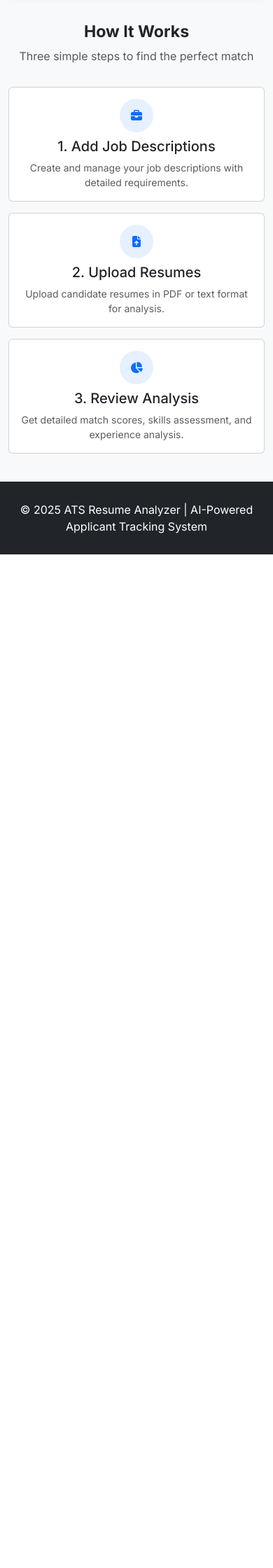
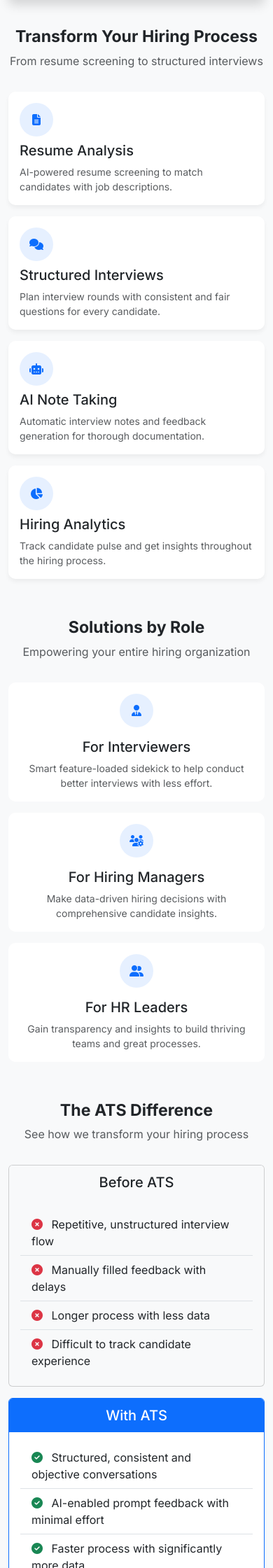
Before and after one commit to KiranBaburaj/ATS, a Django app: page / in a window 390 px wide. Shown: the part 892-3132 px from the top of the page at 70% size. Before the commit the page ends 1684 px from the top, so only its background shows below. Run offline with Django 5.2, Linux system fonts and the light colour scheme.

Commit message:
ui upload+HOME UI

```diff
--- a/templates/resume_analyzer/base.html
+++ b/templates/resume_analyzer/base.html
@@ -3,7 +3,7 @@
 <head>
     <meta charset="UTF-8">
     <meta name="viewport" content="width=device-width, initial-scale=1.0">
-    <title>Resume Analyzer | AI-Powered ATS</title>
+    <title>ATS | AI-Powered Interview Engine</title>
     <link href="https://cdn.jsdelivr.net/npm/bootstrap@5.3.0/dist/css/bootstrap.min.css" rel="stylesheet">
     <link rel="stylesheet" href="https://cdnjs.cloudflare.com/ajax/libs/font-awesome/6.4.0/css/all.min.css">
     <link rel="preconnect" href="https://fonts.googleapis.com">
@@ -91,12 +51,27 @@
             margin: 0 0.15rem;
         }
 
+        .container {
+            max-width: 1000px;
+            padding: 0.75rem;
+        }
+
+        .main-container {
+            flex: 1;
+            padding: 0.75rem 0;
+        }
+
         .card-header {
             padding: 0.75rem 1rem;
+            font-weight: 600;
+            border-bottom: none;
         }
 
         .btn {
+            border-radius: 6px;
             padding: 0.35rem 1rem;
+            font-weight: 500;
+            transition: all 0.3s ease;
         }
 
         .messages {
@@ -104,24 +79,9 @@
         }
 
         footer {
-            padding: 0.75rem 0;
-        }
-        border-bottom: none;
-            padding: 1rem 1.25rem;
-            font-weight: 600;
-        }
-
-        .btn {
-            border-radius: 6px;
-            padding: 0.5rem 1.25rem;
-            font-weight: 500;
-            transition: all 0.3s ease;
-        }
-
-        footer {
             background-color: #212529;
             color: white;
-            padding: 1rem 0;
+            padding: 0.75rem 0;
             margin-top: auto;
         }
 
@@ -134,12 +94,44 @@
         .animate-fade-in {
             animation: fadeIn 0.5s ease forwards;
         }
+
+        /* Feature cards */
+        .feature-card {
+            border-radius: 10px;
+            overflow: hidden;
+            transition: transform 0.3s ease, box-shadow 0.3s ease;
+            border: none;
+            box-shadow: 0 4px 6px rgba(0,0,0,0.05);
+        }
+
+        .feature-card:hover {
+            transform: translateY(-5px);
+            box-shadow: 0 10px 20px rgba(0,0,0,0.1);
+        }
+
+        /* Solution cards */
+        .solution-card {
+            border: none;
+            border-radius: 10px;
+            overflow: hidden;
+            height: 100%;
+        }
+
+        .solution-icon {
+            width: 48px;
+            height: 48px;
+            display: flex;
+            align-items: center;
+            justify-content: center;
+            border-radius: 50%;
+            margin-bottom: 1rem;
+        }
     </style>
 </head>
 <body>
     <nav class="navbar navbar-expand-lg navbar-dark">
         <div class="container">
-            <a class="navbar-brand" href="{% url 'home' %}"><i class="fas fa-file-search"></i> ATS Resume Analyzer</a>
+            <a class="navbar-brand" href="{% url 'home' %}"><i class="fas fa-comments"></i> ATS</a>
             <button class="navbar-toggler" type="button" data-bs-toggle="collapse" data-bs-target="#navbarNav">
                 <span class="navbar-toggler-icon"></span>
             </button>
@@ -152,7 +144,13 @@
                         <a class="nav-link" href="{% url 'manage_job_descriptions' %}"><i class="fas fa-briefcase"></i> Job Descriptions</a>
                     </li>
                     <li class="nav-item">
-                        <a class="nav-link" href="{% url 'upload_resume' %}"><i class="fas fa-file-upload"></i> Upload Resume</a>
+                        <a class="nav-link" href="{% url 'upload_resume' %}"><i class="fas fa-file-upload"></i> Resume Analysis</a>
+                    </li>
+                    <li class="nav-item">
+                        <a class="nav-link" href="#"><i class="fas fa-user-tie"></i> Interviews</a>
+                    </li>
+                    <li class="nav-item">
+                        <a class="nav-link" href="#"><i class="fas fa-chart-line"></i> Analytics</a>
                     </li>
                 </ul>
             </div>
@@ -179,7 +177,7 @@
 
     <footer>
         <div class="container text-center">
-            <p class="mb-0">© {% now "Y" %} ATS Resume Analyzer | AI-Powered Applicant Tracking System</p>
+            <p class="mb-0">© {% now "Y" %} ATS | AI-Powered Interview Engine</p>
         </div>
     </footer>
 
--- a/templates/resume_analyzer/home.html
+++ b/templates/resume_analyzer/home.html
@@ -1,16 +1,20 @@
 {% extends 'resume_analyzer/base.html' %}
 
 {% block content %}
+<!-- Hero Section -->
 <div class="row align-items-center">
     <div class="col-lg-6 mb-3 mb-lg-0">
-        <h1 class="display-5 fw-bold mb-2">AI-Powered Resume Analysis</h1>
-        <p class="lead mb-3">Streamline your hiring process with our advanced resume analyzer. Match candidates to job descriptions with precision and efficiency.</p>
+        <h1 class="display-5 fw-bold mb-2">The Interview Intelligence Engine</h1>
+        <p class="lead mb-3">Sharpen your hiring decisions and prevent costly hiring mistakes with our AI-powered interview platform.</p>
         <div class="d-flex flex-wrap gap-2">
             <a href="{% url 'manage_job_descriptions' %}" class="btn btn-primary">
-                <i class="fas fa-briefcase me-2"></i>Manage Job Descriptions
+                <i class="fas fa-briefcase me-2"></i>Create Job Description
             </a>
             <a href="{% url 'upload_resume' %}" class="btn btn-success">
                 <i class="fas fa-file-upload me-2"></i>Analyze Resume
+            </a>
+            <a href="#" class="btn btn-outline-primary">
+                <i class="fas fa-calendar-check me-2"></i>Schedule Interview
             </a>
         </div>
 
@@ -22,8 +26,8 @@
                             <i class="fas fa-bolt text-primary"></i>
                         </div>
                         <div>
-                            <h6 class="mb-0">Fast Analysis</h6>
-                            <small class="text-muted">Results in seconds</small>
+                            <h6 class="mb-0">Fewer Interviews</h6>
+                            <small class="text-muted">Save hours of time</small>
                         </div>
                     </div>
                 </div>
@@ -33,19 +37,19 @@
                             <i class="fas fa-chart-line text-primary"></i>
                         </div>
                         <div>
-                            <h6 class="mb-0">Accurate</h6>
-                            <small class="text-muted">AI-powered matching</small>
+                            <h6 class="mb-0">Better Decisions</h6>
+                            <small class="text-muted">AI-powered insights</small>
                         </div>
                     </div>
                 </div>
                 <div class="col-md-4">
                     <div class="d-flex align-items-center">
                         <div class="bg-primary bg-opacity-10 p-2 rounded-circle me-2">
-                            <i class="fas fa-shield-alt text-primary"></i>
+                            <i class="fas fa-user-check text-primary"></i>
                         </div>
                         <div>
-                            <h6 class="mb-0">Secure</h6>
-                            <small class="text-muted">Private data handling</small>
+                            <h6 class="mb-0">Great Experience</h6>
+                            <small class="text-muted">For candidates & teams</small>
                         </div>
                     </div>
                 </div>
@@ -56,50 +60,147 @@
     <div class="col-lg-6">
         <div class="card border-0 shadow">
             <div class="card-body p-0">
-                <img src="https://images.unsplash.com/photo-1586281380349-632531db7ed4?ixlib=rb-4.0.3&ixid=M3wxMjA3fDB8MHxzZWFyY2h8M3x8cmVzdW1lfGVufDB8fDB8fHww&auto=format&fit=crop&w=800&q=60" class="img-fluid rounded" alt="Resume Analysis">
+                <img src="https://images.unsplash.com/photo-1516321318423-f06f85e504b3?ixlib=rb-4.0.3&ixid=M3wxMjA3fDB8MHxwaG90by1wYWdlfHx8fGVufDB8fHx8fA%3D%3D&auto=format&fit=crop&w=800&q=80" class="img-fluid rounded" alt="Interview Platform">
             </div>
         </div>
     </div>
 </div>
 
-<div class="row mt-4 pt-4">
+<!-- Features Section -->
+<div class="row mt-4 pt-3">
     <div class="col-12 text-center mb-3">
-        <h3 class="fw-bold">How It Works</h3>
-        <p class="text-muted">Three simple steps to find the perfect match</p>
+        <h3 class="fw-bold">Transform Your Hiring Process</h3>
+        <p class="text-muted">From resume screening to structured interviews</p>
+    </div>
+
+    <div class="col-md-3 mb-3">
+        <div class="card feature-card h-100">
+            <div class="card-body p-3">
+                <div class="bg-primary bg-opacity-10 p-2 rounded-circle d-inline-flex mb-2" style="width: 48px; height: 48px;">
+                    <i class="fas fa-file-alt text-primary m-auto"></i>
+                </div>
+                <h5>Resume Analysis</h5>
+                <p class="text-muted small mb-0">AI-powered resume screening to match candidates with job descriptions.</p>
+            </div>
+        </div>
+    </div>
+
+    <div class="col-md-3 mb-3">
+        <div class="card feature-card h-100">
+            <div class="card-body p-3">
+                <div class="bg-primary bg-opacity-10 p-2 rounded-circle d-inline-flex mb-2" style="width: 48px; height: 48px;">
+                    <i class="fas fa-comments text-primary m-auto"></i>
+                </div>
+                <h5>Structured Interviews</h5>
+                <p class="text-muted small mb-0">Plan interview rounds with consistent and fair questions for every candidate.</p>
+            </div>
+        </div>
+    </div>
+
+    <div class="col-md-3 mb-3">
+        <div class="card feature-card h-100">
+            <div class="card-body p-3">
+                <div class="bg-primary bg-opacity-10 p-2 rounded-circle d-inline-flex mb-2" style="width: 48px; height: 48px;">
+                    <i class="fas fa-robot text-primary m-auto"></i>
+                </div>
+                <h5>AI Note Taking</h5>
+                <p class="text-muted small mb-0">Automatic interview notes and feedback generation for thorough documentation.</p>
+            </div>
+        </div>
+    </div>
+
+    <div class="col-md-3 mb-3">
+        <div class="card feature-card h-100">
+            <div class="card-body p-3">
+                <div class="bg-primary bg-opacity-10 p-2 rounded-circle d-inline-flex mb-2" style="width: 48px; height: 48px;">
+                    <i class="fas fa-chart-pie text-primary m-auto"></i>
+                </div>
+                <h5>Hiring Analytics</h5>
+                <p class="text-muted small mb-0">Track candidate pulse and get insights throughout the hiring process.</p>
+            </div>
+        </div>
+    </div>
+</div>
+
+<!-- Solutions by Role Section -->
+<div class="row mt-4 pt-3">
+    <div class="col-12 text-center mb-3">
+        <h3 class="fw-bold">Solutions by Role</h3>
+        <p class="text-muted">Empowering your entire hiring organization</p>
     </div>
 
     <div class="col-md-4 mb-3">
-        <div class="card h-100">
+        <div class="card solution-card">
             <div class="card-body text-center p-3">
-                <div class="bg-primary bg-opacity-10 p-2 rounded-circle d-inline-flex mb-2" style="width: 48px; height: 48px;">
-                    <i class="fas fa-briefcase text-primary m-auto"></i>
+                <div class="solution-icon bg-primary bg-opacity-10 mx-auto">
+                    <i class="fas fa-user-tie text-primary"></i>
                 </div>
-                <h5>1. Add Job Descriptions</h5>
-                <p class="text-muted small mb-0">Create and manage your job descriptions with detailed requirements.</p>
+                <h5>For Interviewers</h5>
+                <p class="text-muted small mb-0">Smart feature-loaded sidekick to help conduct better interviews with less effort.</p>
             </div>
         </div>
     </div>
 
     <div class="col-md-4 mb-3">
-        <div class="card h-100">
+        <div class="card solution-card">
             <div class="card-body text-center p-3">
-                <div class="bg-primary bg-opacity-10 p-2 rounded-circle d-inline-flex mb-2" style="width: 48px; height: 48px;">
-                    <i class="fas fa-file-upload text-primary m-auto"></i>
+                <div class="solution-icon bg-primary bg-opacity-10 mx-auto">
+                    <i class="fas fa-users-cog text-primary"></i>
                 </div>
-                <h5>2. Upload Resumes</h5>
-                <p class="text-muted small mb-0">Upload candidate resumes in PDF or text format for analysis.</p>
+                <h5>For Hiring Managers</h5>
+                <p class="text-muted small mb-0">Make data-driven hiring decisions with comprehensive candidate insights.</p>
             </div>
         </div>
     </div>
 
     <div class="col-md-4 mb-3">
-        <div class="card h-100">
+        <div class="card solution-card">
             <div class="card-body text-center p-3">
-                <div class="bg-primary bg-opacity-10 p-2 rounded-circle d-inline-flex mb-2" style="width: 48px; height: 48px;">
-                    <i class="fas fa-chart-pie text-primary m-auto"></i>
+                <div class="solution-icon bg-primary bg-opacity-10 mx-auto">
+                    <i class="fas fa-user-friends text-primary"></i>
                 </div>
-                <h5>3. Review Analysis</h5>
-                <p class="text-muted small mb-0">Get detailed match scores, skills assessment, and experience analysis.</p>
+                <h5>For HR Leaders</h5>
+                <p class="text-muted small mb-0">Gain transparency and insights to build thriving teams and great processes.</p>
+            </div>
+        </div>
+    </div>
+</div>
+
+<!-- Before/After Section -->
+<div class="row mt-4 pt-3">
+    <div class="col-12 text-center mb-3">
+        <h3 class="fw-bold">The ATS Difference</h3>
+        <p class="text-muted">See how we transform your hiring process</p>
+    </div>
+
+    <div class="col-md-6 mb-3">
+        <div class="card h-100 bg-light">
+            <div class="card-header bg-light text-center">
+                <h5 class="mb-0">Before ATS</h5>
+            </div>
+            <div class="card-body p-3">
+                <ul class="list-group list-group-flush">
+                    <li class="list-group-item bg-transparent"><i class="fas fa-times-circle text-danger me-2"></i> Repetitive, unstructured interview flow</li>
+                    <li class="list-group-item bg-transparent"><i class="fas fa-times-circle text-danger me-2"></i> Manually filled feedback with delays</li>
+                    <li class="list-group-item bg-transparent"><i class="fas fa-times-circle text-danger me-2"></i> Longer process with less data</li>
+                    <li class="list-group-item bg-transparent"><i class="fas fa-times-circle text-danger me-2"></i> Difficult to track candidate experience</li>
+                </ul>
+            </div>
+        </div>
+    </div>
+
+    <div class="col-md-6 mb-3">
+        <div class="card h-100 border-primary">
+            <div class="card-header bg-primary text-white text-center">
+                <h5 class="mb-0">With ATS</h5>
+            </div>
+            <div class="card-body p-3">
+                <ul class="list-group list-group-flush">
+                    <li class="list-group-item bg-transparent"><i class="fas fa-check-circle text-success me-2"></i> Structured, consistent and objective conversations</li>
+                    <li class="list-group-item bg-transparent"><i class="fas fa-check-circle text-success me-2"></i> AI-enabled prompt feedback with minimal effort</li>
+                    <li class="list-group-item bg-transparent"><i class="fas fa-check-circle text-success me-2"></i> Faster process with significantly more data</li>
+                    <li class="list-group-item bg-transparent"><i class="fas fa-check-circle text-success me-2"></i> Candidate pulse insights throughout the process</li>
+                </ul>
             </div>
         </div>
     </div>
```
Also changed, not shown: other parts of templates/resume_analyzer/base.html (+0 -40 lines).
